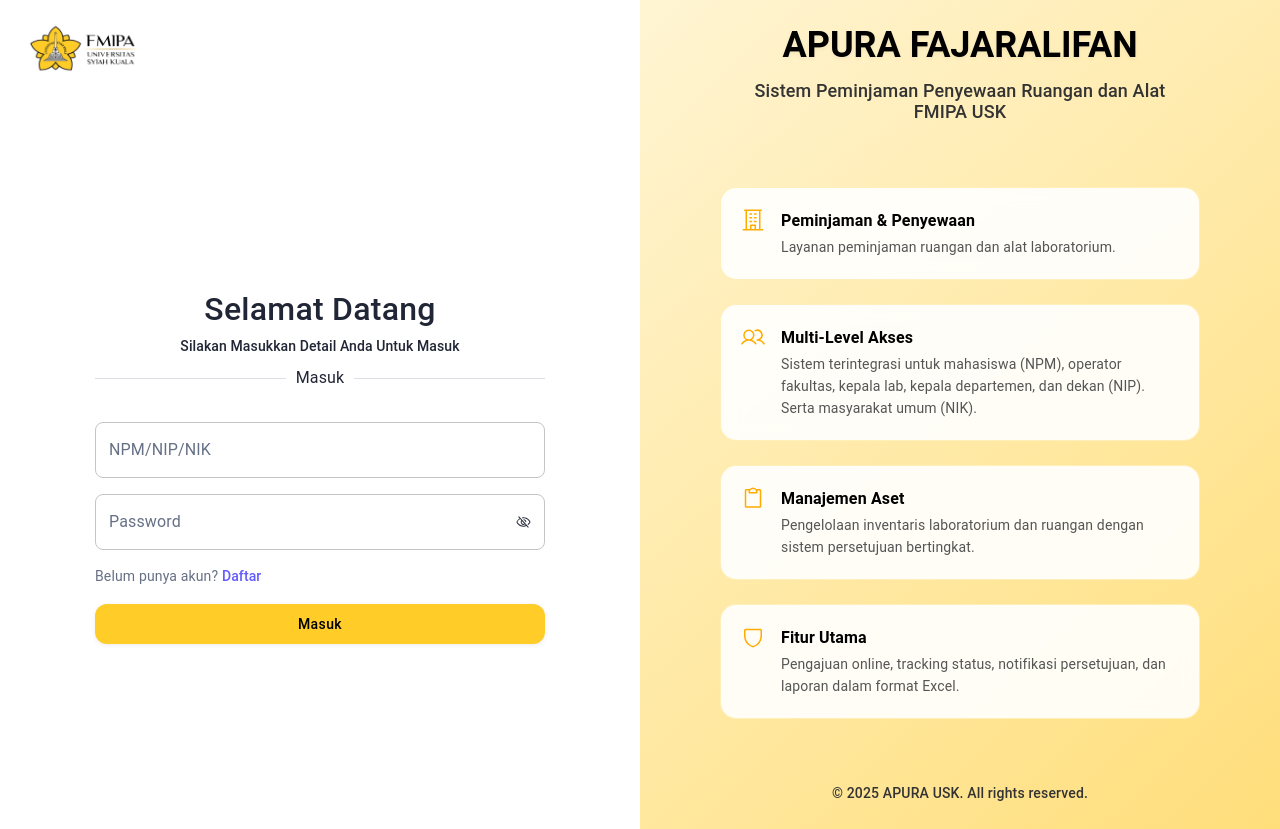
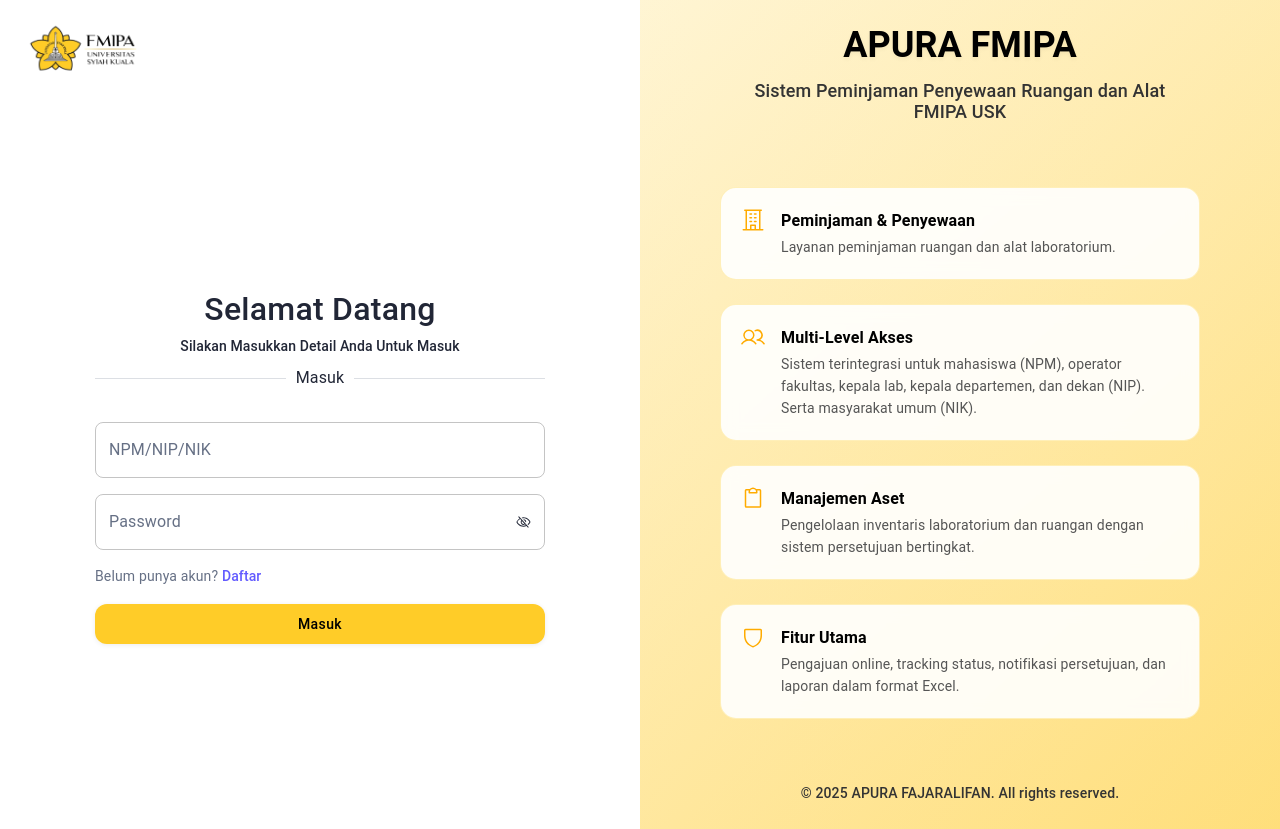
Before and after one commit to RachmatFajar1603/frontendApura, a Next.js app: page /sign-in in a window 1280 px wide. Built offline with nearby package versions, Linux system fonts and the light colour scheme; no server answers.

Commit message:
change the mistake

```diff
--- a/src/components/auth/layout.tsx
+++ b/src/components/auth/layout.tsx
@@ -133,7 +133,7 @@
                 textShadow: '0 2px 4px rgba(0,0,0,0.05)',
               }}
             >
-              APURA FAJARALIFAN
+              APURA FMIPA
             </Typography>
             <Typography variant="h6" sx={{ color: '#333333', mb: 4, fontWeight: 500 }}>
               Sistem Peminjaman Penyewaan Ruangan dan Alat
@@ -182,7 +182,7 @@
 
           <Box sx={{ mt: 4, textAlign: 'center' }}>
             <Typography variant="body2" sx={{ color: '#333333', fontWeight: 500 }}>
-              © 2025 APURA USK. All rights reserved.
+              © 2025 APURA FAJARALIFAN. All rights reserved.
             </Typography>
           </Box>
         </Stack>
```
